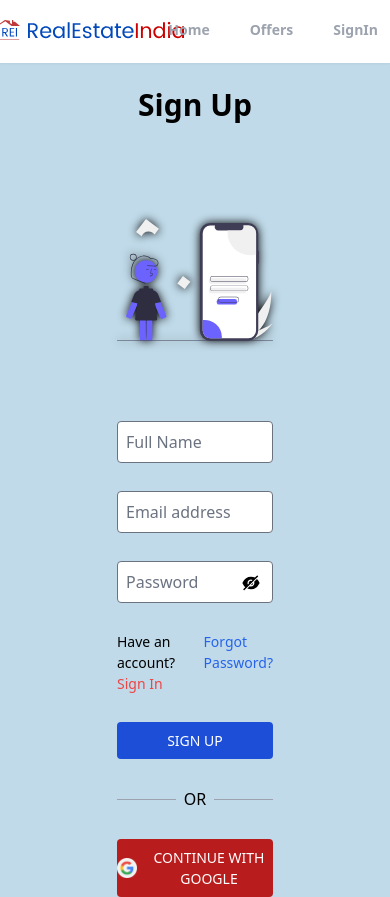
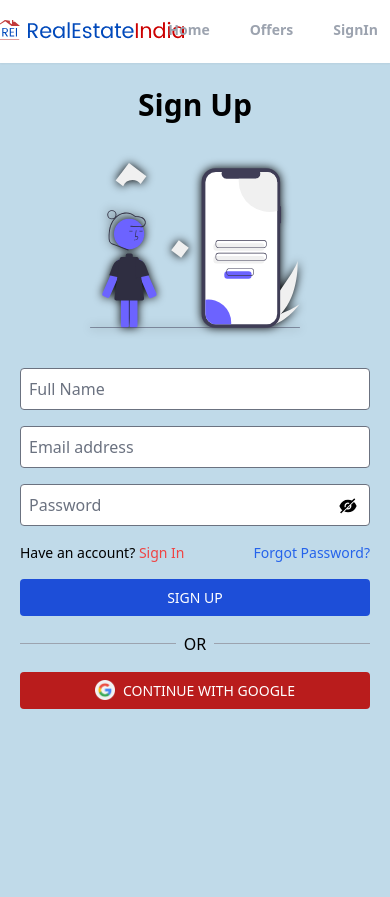
Before and after one commit to vivekabhale48/real-estate-clone-react, a React (Create React App) app: page /sign-up in a window 390 px wide. After the commit the page ends 844 px from the top, so only its background shows below. Built offline with nearby package versions, Linux system fonts and the light colour scheme.

Commit message:
Made the proper Resposive design using Tailwind

```diff
--- a/src/components/OAuth.jsx
+++ b/src/components/OAuth.jsx
@@ -3,7 +3,7 @@ import React from "react";
 const OAuth = () => {
   return (
     <>
-      <button className="uppercase bg-red-700 text-white w-full py-2 text-[14px] rounded flex justify-center items-center gap-x-2">
+      <button className="uppercase bg-red-700 text-white w-full py-2 text-[14px] rounded flex justify-center items-center gap-x-2 mb-5">
         <img
           className="w-[20px]"
           src="assets/google-logo.png"
--- a/src/index.css
+++ b/src/index.css
@@ -6,5 +6,5 @@ body {
   background-color: #c0dae9;
 }
 .signin-image {
-  filter: drop-shadow(0px 0px 5px black)
+  filter: drop-shadow(0px 0px 5px black);
 }
--- a/src/pages/ForgotPassword.jsx
+++ b/src/pages/ForgotPassword.jsx
@@ -12,8 +12,8 @@ const ForgotPassword = () => {
   return (
     <section className="mt-6 h-[calc(100vh-87px)] xl:max-w-[1280px] lg:max-w-[1024px] md:max-w-[768px] mx-auto">
       <h1 className="text-3xl text-center  font-bold">Forgot Password</h1>
-      <div className="flex justify-center gap-20 flex-wrap mx-auto mt-24">
-        <div className="w-[40%]">
+      <div className="flex max-md:flex-col max-md:items-center justify-center md:gap-20 max-md:gap-10 flex-wrap mx-auto md:mt-24 max-md:mt-10 max-md:px-5">
+        <div className="w-[40%] max-md:w-[60%]">
           <img
             className="signin-image w-full"
             src="assets/sign-in.svg"
@@ -21,7 +21,7 @@ const ForgotPassword = () => {
           />
         </div>
 
-        <div className="w-[40%] flex flex-col justify-center items-end">
+        <div className="md:w-[40%] max-md:w-full flex flex-col justify-center items-end">
           <form className="w-full" action="">
             <input
               className="w-full p-2 focus:outline-none rounded"
@@ -31,7 +31,7 @@ const ForgotPassword = () => {
               onChange={handleOnChange}
               placeholder="Email address"
             />
-            <div className="flex justify-between my-7 text-[14px]">
+            <div className="flex justify-between my-7 max-md:my-4 text-[14px]">
               <span>
                 Don't have an account?{" "}
                 <Link to="/sign-up" className="text-red-500">
@@ -45,7 +45,7 @@ const ForgotPassword = () => {
             <button className="uppercase bg-blue-700 text-white w-full py-2 text-[14px] rounded">
               Send Reset Email
             </button>
-            <div className="flex justify-center items-center my-7">
+            <div className="flex justify-center items-center my-7 max-md:my-4">
               <div className="flex-1 border-t-[1px] border-gray-400 h-0"></div>
               <span className="px-2">OR</span>
               <div className="flex-1 border-t-[1px] border-gray-400 h-0"></div>
--- a/src/pages/SignUp.jsx
+++ b/src/pages/SignUp.jsx
@@ -22,8 +22,8 @@ const SignUp = () => {
   return (
     <section className="mt-6 h-[calc(100vh-87px)] xl:max-w-[1280px] lg:max-w-[1024px] md:max-w-[768px] mx-auto">
       <h1 className="text-3xl text-center  font-bold">Sign Up</h1>
-      <div className="flex justify-center gap-20 flex-wrap mx-auto mt-24">
-        <div className="w-[40%]">
+      <div className="flex max-md:flex-col max-md:items-center justify-center md:gap-20 max-md:gap-10 flex-wrap mx-auto md:mt-24 max-md:mt-10 max-md:px-5">
+        <div className="w-[40%] max-md:w-[60%]">
           <img
             className="signin-image w-full"
             src="assets/sign-in.svg"
@@ -31,10 +31,10 @@ const SignUp = () => {
           />
         </div>
 
-        <div className="w-[40%] flex flex-col justify-center items-end">
+        <div className="md:w-[40%] max-md:w-full flex flex-col justify-center items-end">
           <form className="w-full" action="">
-          <input
-              className="w-full p-2 mb-7 focus:outline-none rounded"
+            <input
+              className="w-full p-2 md:mb-7 max-md:mb-4 focus:outline-none rounded"
               type="text"
               id="name"
               value={name}
@@ -42,7 +42,7 @@ const SignUp = () => {
               placeholder="Full Name"
             />
             <input
-              className="w-full p-2 mb-7 focus:outline-none rounded"
+              className="w-full p-2 md:mb-7 max-md:mb-4 focus:outline-none rounded"
               type="email"
               id="email"
               value={email}
@@ -70,29 +70,33 @@ const SignUp = () => {
                 />
               )}
             </div>
-            <div className="flex justify-between my-7 text-[14px]">
+            <div className="flex justify-between my-7 max-md:my-4 text-[14px]">
               <span>
-                Have an account? <Link to="/sign-in" className="text-red-500">Sign In</Link>
+                Have an account?{" "}
+                <Link to="/sign-in" className="text-red-500">
+                  Sign In
+                </Link>
               </span>
-              <Link to="/forgot-password" className="text-blue-600">Forgot Password?</Link>
+              <Link to="/forgot-password" className="text-blue-600">
+                Forgot Password?
+              </Link>
             </div>
             <button className="uppercase bg-blue-700 text-white w-full py-2 text-[14px] rounded">
               Sign Up
             </button>
-            <div className="flex justify-center items-center my-7">
+            <div className="flex justify-center items-center my-7 max-md:my-4">
               <div className="flex-1 border-t-[1px] border-gray-400 h-0"></div>
               <span className="px-2">OR</span>
               <div className="flex-1 border-t-[1px] border-gray-400 h-0"></div>
             </div>
             <div>
-                <OAuth />
-
+              <OAuth />
             </div>
           </form>
         </div>
       </div>
     </section>
-  )
-}
+  );
+};
 
-export default SignUp
+export default SignUp;
--- a/src/pages/Signin.jsx
+++ b/src/pages/Signin.jsx
@@ -22,8 +22,8 @@ const Signin = () => {
   return (
     <section className="mt-6 h-[calc(100vh-87px)] xl:max-w-[1280px] lg:max-w-[1024px] md:max-w-[768px] mx-auto">
       <h1 className="text-3xl text-center  font-bold">Sign In</h1>
-      <div className="flex justify-center gap-20 flex-wrap mx-auto mt-24">
-        <div className="w-[40%]">
+      <div className="flex max-md:flex-col max-md:items-center justify-center md:gap-20 max-md:gap-10 flex-wrap mx-auto md:mt-24 max-md:mt-10 max-md:px-5">
+        <div className="w-[40%] max-md:w-[60%]">
           <img
             className="signin-image w-full"
             src="assets/sign-in.svg"
@@ -31,10 +31,10 @@ const Signin = () => {
           />
         </div>
 
-        <div className="w-[40%] flex flex-col justify-center items-end">
+        <div className="md:w-[40%] max-md:w-full flex flex-col justify-center items-end">
           <form className="w-full" action="">
             <input
-              className="w-full p-2 mb-7 focus:outline-none rounded"
+              className="w-full p-2 md:mb-7 max-md:mb-4 focus:outline-none rounded"
               type="email"
               id="email"
               value={email}
@@ -62,23 +62,27 @@ const Signin = () => {
                 />
               )}
             </div>
-            <div className="flex justify-between my-7 text-[14px]">
+            <div className="flex justify-between my-7 max-md:my-4 text-[14px]">
               <span>
-                Don't have an account? <Link to="/sign-up" className="text-red-500">Register</Link>
+                Don't have an account?{" "}
+                <Link to="/sign-up" className="text-red-500">
+                  Register
+                </Link>
               </span>
-              <Link to="/forgot-password" className="text-blue-600">Forgot Password?</Link>
+              <Link to="/forgot-password" className="text-blue-600">
+                Forgot Password?
+              </Link>
             </div>
             <button className="uppercase bg-blue-700 text-white w-full py-2 text-[14px] rounded">
               Sign in
             </button>
-            <div className="flex justify-center items-center my-7">
+            <div className="flex justify-center items-center my-7 max-md:my-4">
               <div className="flex-1 border-t-[1px] border-gray-400 h-0"></div>
               <span className="px-2">OR</span>
               <div className="flex-1 border-t-[1px] border-gray-400 h-0"></div>
             </div>
             <div>
-                <OAuth />
-
+              <OAuth />
             </div>
           </form>
         </div>
```
